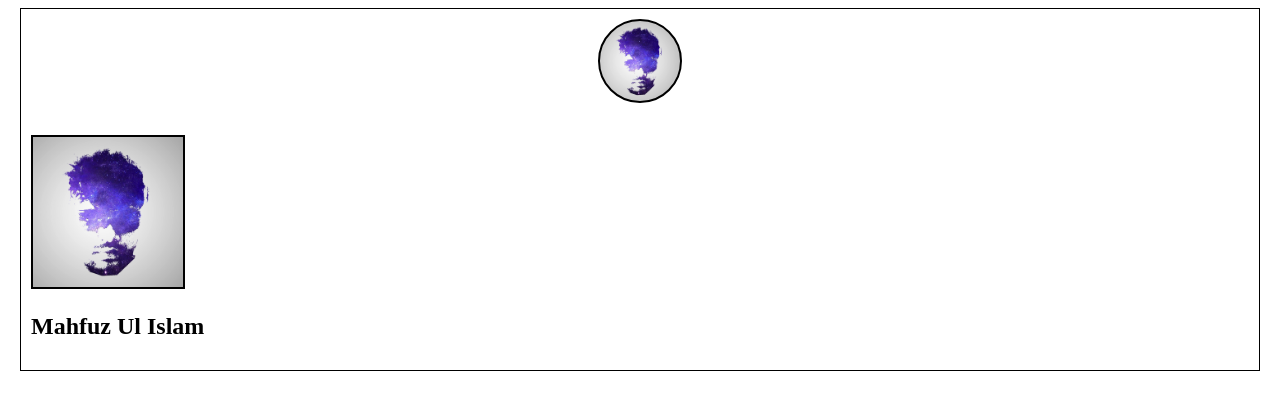
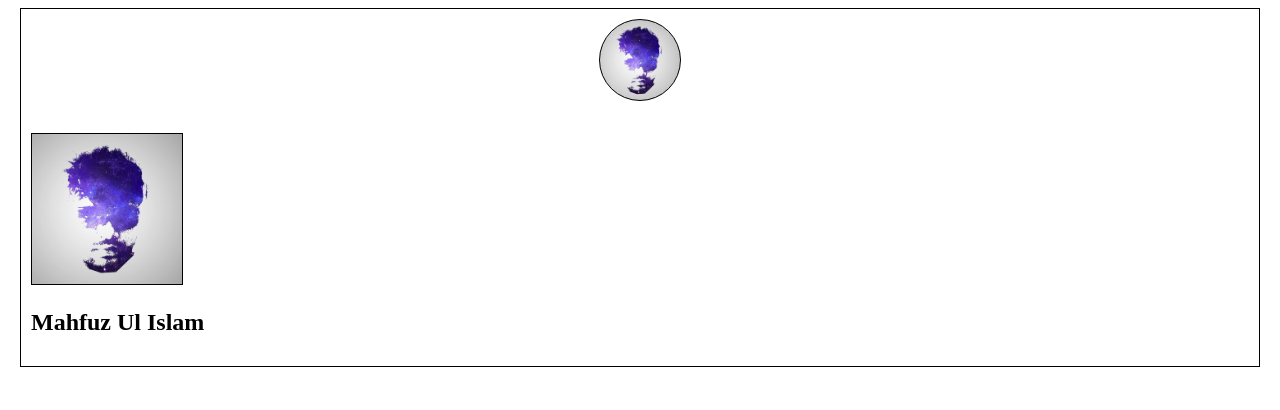
Before and after one commit to mahfuzninja/template, a plain HTML site: page index.html in a window 1280 px wide. Drawn offline with Linux system fonts and the light colour scheme.

Commit message:
Update style.css

```diff
--- a/style.css
+++ b/style.css
@@ -10,7 +10,7 @@ body {
           height: 80px;
           background-image: url(/template/img/rumman.jpg);
           background-size: 80px 80px;
-          border: 2px solid #000000;
+          border: 1px solid #000000;
           border-radius: 50%;
           margin-bottom: 32px;
 }
@@ -20,6 +20,6 @@ body {
           height: 150px;
           background-image: url(/template/img/rumman.jpg);
           background-size: 150px 150px;
-          border: 2px solid #000000;
+          border: 1px solid #000000;
           border-radius: 0%;
 }
```
